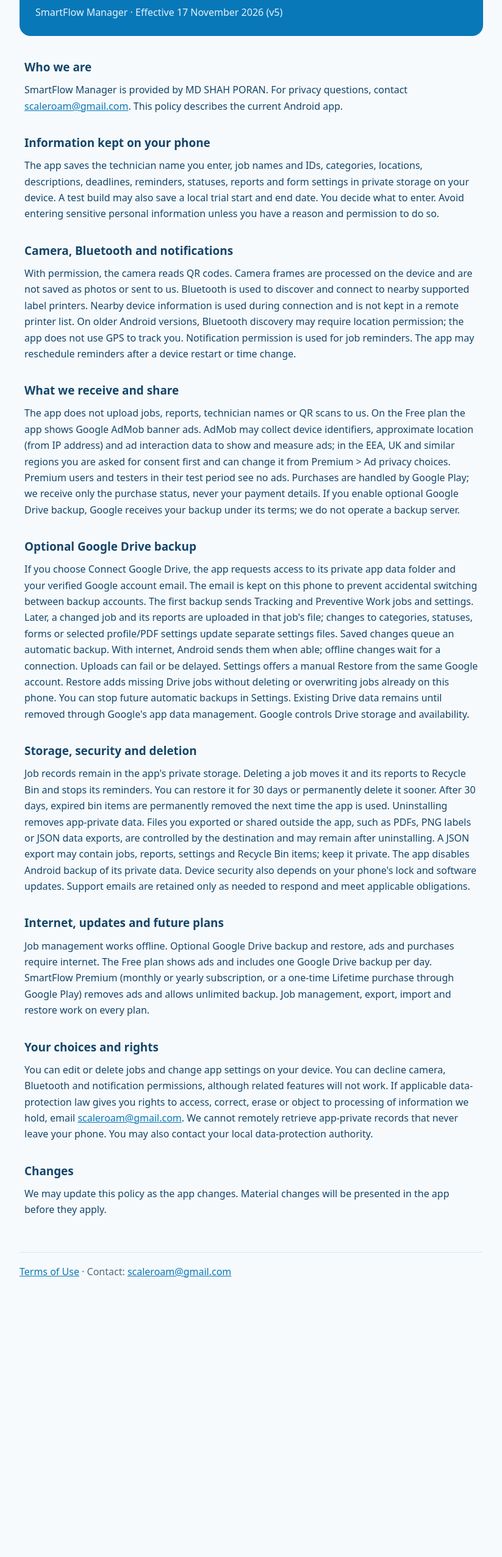
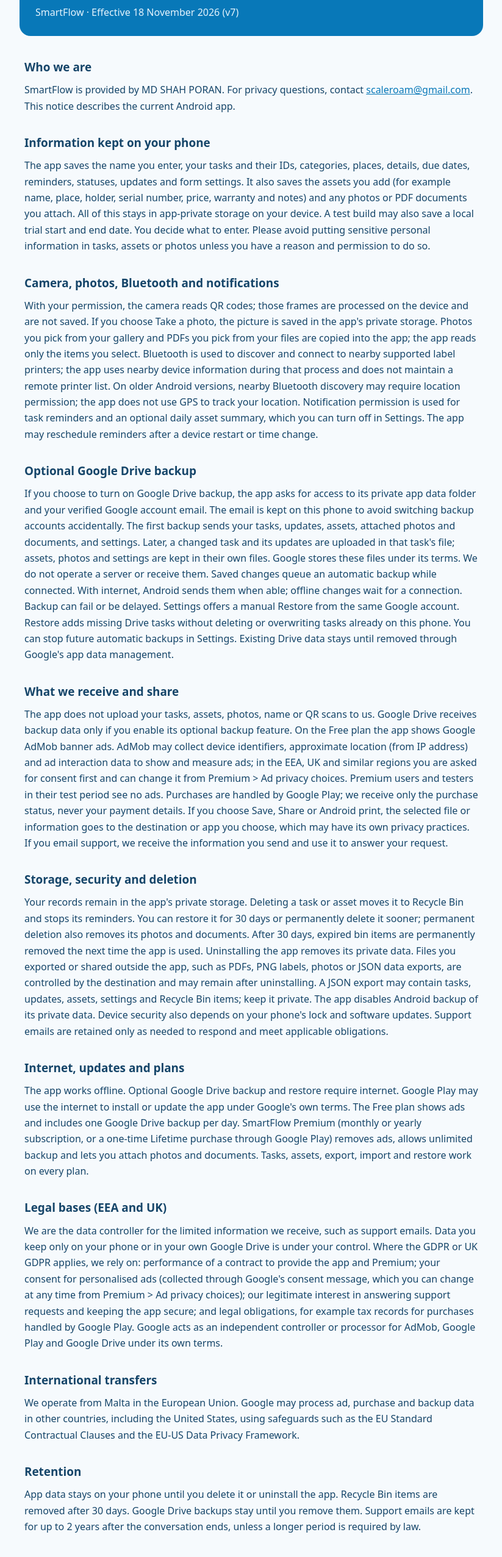
Before and after one commit to aisolution-ai/smartflow-legal, a plain HTML site: page privacy-policy.html in a window 1280 px wide. Shown: the part 100-2653 px from the top of the page at 61% size, without its empty margins (228-1051 px from the left). Before the commit the page ends 2270 px from the top, so only its background shows below. Drawn offline with Linux system fonts and the light colour scheme.

Commit message:
Update SmartFlow privacy policy (v7) and terms: photos, assets, GDPR bases, US rights, liability
Co-Authored-By: Claude Opus 5.5 <noreply@anthropic.com>

```diff
--- a/privacy-policy.html
+++ b/privacy-policy.html
@@ -3,7 +3,7 @@
 <head>
   <meta charset="utf-8">
   <meta name="viewport" content="width=device-width, initial-scale=1">
-  <title>Privacy Policy · SmartFlow Manager</title>
+  <title>Privacy Policy · SmartFlow</title>
   <style>
     :root{font-family:system-ui,-apple-system,Segoe UI,sans-serif;color:#154569;background:#f6fafd}
     body{max-width:760px;margin:0 auto;padding:24px 18px 72px;line-height:1.65}
@@ -14,26 +14,38 @@
   </style>
 </head>
 <body>
-  <header><h1>Privacy Policy</h1><p>SmartFlow Manager · Effective 17 November 2026 (v5)</p></header>
+  <header><h1>Privacy Policy</h1><p>SmartFlow · Effective 18 November 2026 (v7)</p></header>
   <main>
     <h2>Who we are</h2>
-    <p>SmartFlow Manager is provided by MD SHAH PORAN. For privacy questions, contact <a href="mailto:scaleroam@gmail.com">scaleroam@gmail.com</a>. This policy describes the current Android app.</p>
+    <p>SmartFlow is provided by MD SHAH PORAN. For privacy questions, contact <a href="mailto:scaleroam@gmail.com">scaleroam@gmail.com</a>. This notice describes the current Android app.</p>
     <h2>Information kept on your phone</h2>
-    <p>The app saves the technician name you enter, job names and IDs, categories, locations, descriptions, deadlines, reminders, statuses, reports and form settings in private storage on your device. A test build may also save a local trial start and end date. You decide what to enter. Avoid entering sensitive personal information unless you have a reason and permission to do so.</p>
-    <h2>Camera, Bluetooth and notifications</h2>
-    <p>With permission, the camera reads QR codes. Camera frames are processed on the device and are not saved as photos or sent to us. Bluetooth is used to discover and connect to nearby supported label printers. Nearby device information is used during connection and is not kept in a remote printer list. On older Android versions, Bluetooth discovery may require location permission; the app does not use GPS to track you. Notification permission is used for job reminders. The app may reschedule reminders after a device restart or time change.</p>
+    <p>The app saves the name you enter, your tasks and their IDs, categories, places, details, due dates, reminders, statuses, updates and form settings. It also saves the assets you add (for example name, place, holder, serial number, price, warranty and notes) and any photos or PDF documents you attach. All of this stays in app-private storage on your device. A test build may also save a local trial start and end date. You decide what to enter. Please avoid putting sensitive personal information in tasks, assets or photos unless you have a reason and permission to do so.</p>
+    <h2>Camera, photos, Bluetooth and notifications</h2>
+    <p>With your permission, the camera reads QR codes; those frames are processed on the device and are not saved. If you choose Take a photo, the picture is saved in the app's private storage. Photos you pick from your gallery and PDFs you pick from your files are copied into the app; the app reads only the items you select. Bluetooth is used to discover and connect to nearby supported label printers; the app uses nearby device information during that process and does not maintain a remote printer list. On older Android versions, nearby Bluetooth discovery may require location permission; the app does not use GPS to track your location. Notification permission is used for task reminders and an optional daily asset summary, which you can turn off in Settings. The app may reschedule reminders after a device restart or time change.</p>
+    <h2>Optional Google Drive backup</h2>
+    <p>If you choose to turn on Google Drive backup, the app asks for access to its private app data folder and your verified Google account email. The email is kept on this phone to avoid switching backup accounts accidentally. The first backup sends your tasks, updates, assets, attached photos and documents, and settings. Later, a changed task and its updates are uploaded in that task's file; assets, photos and settings are kept in their own files. Google stores these files under its terms. We do not operate a server or receive them. Saved changes queue an automatic backup while connected. With internet, Android sends them when able; offline changes wait for a connection. Backup can fail or be delayed. Settings offers a manual Restore from the same Google account. Restore adds missing Drive tasks without deleting or overwriting tasks already on this phone. You can stop future automatic backups in Settings. Existing Drive data stays until removed through Google's app data management.</p>
     <h2>What we receive and share</h2>
-    <p>The app does not upload jobs, reports, technician names or QR scans to us. On the Free plan the app shows Google AdMob banner ads. AdMob may collect device identifiers, approximate location (from IP address) and ad interaction data to show and measure ads; in the EEA, UK and similar regions you are asked for consent first and can change it from Premium &gt; Ad privacy choices. Premium users and testers in their test period see no ads. Purchases are handled by Google Play; we receive only the purchase status, never your payment details. If you enable optional Google Drive backup, Google receives your backup under its terms; we do not operate a backup server.</p>
-    <h2>Optional Google Drive backup</h2>
-    <p>If you choose Connect Google Drive, the app requests access to its private app data folder and your verified Google account email. The email is kept on this phone to prevent accidental switching between backup accounts. The first backup sends Tracking and Preventive Work jobs and settings. Later, a changed job and its reports are uploaded in that job's file; changes to categories, statuses, forms or selected profile/PDF settings update separate settings files. Saved changes queue an automatic backup. With internet, Android sends them when able; offline changes wait for a connection. Uploads can fail or be delayed. Settings offers a manual Restore from the same Google account. Restore adds missing Drive jobs without deleting or overwriting jobs already on this phone. You can stop future automatic backups in Settings. Existing Drive data remains until removed through Google's app data management. Google controls Drive storage and availability.</p>
+    <p>The app does not upload your tasks, assets, photos, name or QR scans to us. Google Drive receives backup data only if you enable its optional backup feature. On the Free plan the app shows Google AdMob banner ads. AdMob may collect device identifiers, approximate location (from IP address) and ad interaction data to show and measure ads; in the EEA, UK and similar regions you are asked for consent first and can change it from Premium &gt; Ad privacy choices. Premium users and testers in their test period see no ads. Purchases are handled by Google Play; we receive only the purchase status, never your payment details. If you choose Save, Share or Android print, the selected file or information goes to the destination or app you choose, which may have its own privacy practices. If you email support, we receive the information you send and use it to answer your request.</p>
     <h2>Storage, security and deletion</h2>
-    <p>Job records remain in the app's private storage. Deleting a job moves it and its reports to Recycle Bin and stops its reminders. You can restore it for 30 days or permanently delete it sooner. After 30 days, expired bin items are permanently removed the next time the app is used. Uninstalling removes app-private data. Files you exported or shared outside the app, such as PDFs, PNG labels or JSON data exports, are controlled by the destination and may remain after uninstalling. A JSON export may contain jobs, reports, settings and Recycle Bin items; keep it private. The app disables Android backup of its private data. Device security also depends on your phone's lock and software updates. Support emails are retained only as needed to respond and meet applicable obligations.</p>
-    <h2>Internet, updates and future plans</h2>
-    <p>Job management works offline. Optional Google Drive backup and restore, ads and purchases require internet. The Free plan shows ads and includes one Google Drive backup per day. SmartFlow Premium (monthly or yearly subscription, or a one-time Lifetime purchase through Google Play) removes ads and allows unlimited backup. Job management, export, import and restore work on every plan.</p>
+    <p>Your records remain in the app's private storage. Deleting a task or asset moves it to Recycle Bin and stops its reminders. You can restore it for 30 days or permanently delete it sooner; permanent deletion also removes its photos and documents. After 30 days, expired bin items are permanently removed the next time the app is used. Uninstalling the app removes its private data. Files you exported or shared outside the app, such as PDFs, PNG labels, photos or JSON data exports, are controlled by the destination and may remain after uninstalling. A JSON export may contain tasks, updates, assets, settings and Recycle Bin items; keep it private. The app disables Android backup of its private data. Device security also depends on your phone's lock and software updates. Support emails are retained only as needed to respond and meet applicable obligations.</p>
+    <h2>Internet, updates and plans</h2>
+    <p>The app works offline. Optional Google Drive backup and restore require internet. Google Play may use the internet to install or update the app under Google's own terms. The Free plan shows ads and includes one Google Drive backup per day. SmartFlow Premium (monthly or yearly subscription, or a one-time Lifetime purchase through Google Play) removes ads, allows unlimited backup and lets you attach photos and documents. Tasks, assets, export, import and restore work on every plan.</p>
+    <h2>Legal bases (EEA and UK)</h2>
+    <p>We are the data controller for the limited information we receive, such as support emails. Data you keep only on your phone or in your own Google Drive is under your control. Where the GDPR or UK GDPR applies, we rely on: performance of a contract to provide the app and Premium; your consent for personalised ads (collected through Google's consent message, which you can change at any time from Premium &gt; Ad privacy choices); our legitimate interest in answering support requests and keeping the app secure; and legal obligations, for example tax records for purchases handled by Google Play. Google acts as an independent controller or processor for AdMob, Google Play and Google Drive under its own terms.</p>
+    <h2>International transfers</h2>
+    <p>We operate from Malta in the European Union. Google may process ad, purchase and backup data in other countries, including the United States, using safeguards such as the EU Standard Contractual Clauses and the EU-US Data Privacy Framework.</p>
+    <h2>Retention</h2>
+    <p>App data stays on your phone until you delete it or uninstall the app. Recycle Bin items are removed after 30 days. Google Drive backups stay until you remove them. Support emails are kept for up to 2 years after the conversation ends, unless a longer period is required by law.</p>
+    <h2>Children</h2>
+    <p>The app is not directed to children under 13 (or the minimum age in your country, up to 16 in parts of the EEA). We do not knowingly collect personal information from children. If you believe a child has sent us personal information, contact us and we will delete it.</p>
+    <h2>US state privacy rights</h2>
+    <p>We do not sell your personal information for money. AdMob ads may count as sharing for targeted advertising under some US state laws; you can opt out through the privacy message shown in the app or from Premium &gt; Ad privacy choices. Residents of California and other states with privacy laws may request access to or deletion of information we hold by emailing <a href="mailto:scaleroam@gmail.com">scaleroam@gmail.com</a>. We will not treat you differently for using these rights.</p>
+    <h2>Security</h2>
+    <p>The app stores data in Android's app-private storage and uses encrypted (HTTPS) connections to Google. No method is completely secure. If we learn of a breach affecting information we hold, we will notify you and the authorities where the law requires.</p>
     <h2>Your choices and rights</h2>
-    <p>You can edit or delete jobs and change app settings on your device. You can decline camera, Bluetooth and notification permissions, although related features will not work. If applicable data-protection law gives you rights to access, correct, erase or object to processing of information we hold, email <a href="mailto:scaleroam@gmail.com">scaleroam@gmail.com</a>. We cannot remotely retrieve app-private records that never leave your phone. You may also contact your local data-protection authority.</p>
+    <p>You can edit or delete tasks, assets and photos and change app settings on your device. You can decline camera, Bluetooth and notification permissions, although related features will not work. If applicable data-protection law gives you rights to access, correct, erase or object to processing of information we hold, email <a href="mailto:scaleroam@gmail.com">scaleroam@gmail.com</a>. We cannot remotely retrieve app-private records that never leave your phone. You may also contact your local data-protection authority.</p>
     <h2>Changes</h2>
-    <p>We may update this policy as the app changes. Material changes will be presented in the app before they apply.</p>
+    <p>We may update this notice as the app changes. Material changes will be presented in the app before they apply. Effective date: 18 November 2026.</p>
   </main>
   <footer><a href="terms-of-use.html">Terms of Use</a> · Contact: <a href="mailto:scaleroam@gmail.com">scaleroam@gmail.com</a></footer>
 </body>
```
Also changed, not shown: index.html (+2 -2 lines), terms-of-use.html (+10 -6 lines).
